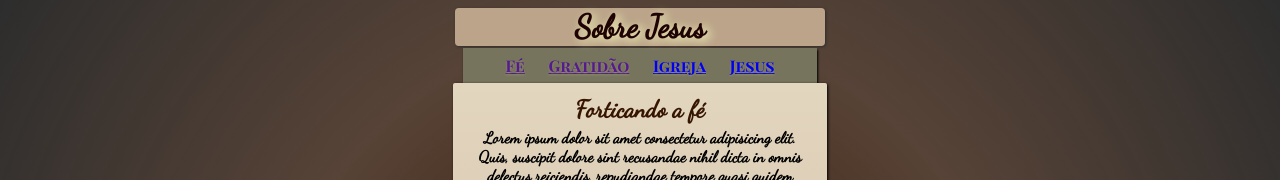
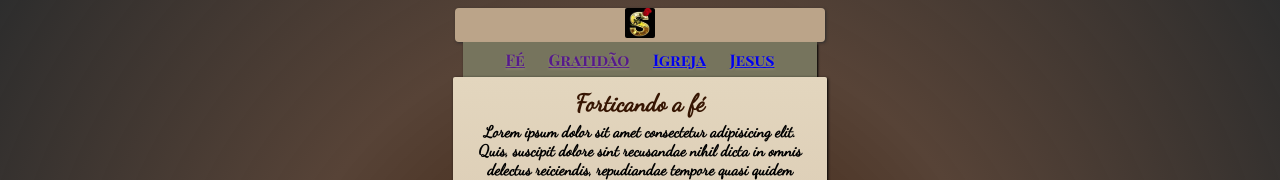
Before and after one commit to Robertvsa09/Jesus-site, a plain HTML site: page index.html in a window 1280 px wide. Shown: the top 180 px of the page. Drawn offline with Linux system fonts and the light colour scheme; files that its build step writes are made by us from their sources; a web font is replaced by a local one.

Commit message:
modifiquei

```diff
--- a/index.html
+++ b/index.html
@@ -25,6 +25,7 @@ header {
  border-radius: 4px;
 box-shadow: rgb(46, 45, 45) 1px 1px 3px;
 width:370px;
+height: 100%;
 margin: auto;
 
 }
@@ -32,8 +33,13 @@ header h1{
     color: var(--cor0);
     font-family: 'Dancing Script','cursive';
  text-align: center;
-      margin: 2px;
+      margin: 20px;
+      padding: 1px;
    text-shadow: rgb(242, 249, 187) 4px 2px 10px; }
+h1{
+
+}
+
 
 :root {
 
@@ -63,6 +69,8 @@ nav {
      padding: 7px;
 
  }
+
+
 
    a {
  padding: 10px;
@@ -96,6 +104,7 @@ main  p{
      margin:auto;
      padding: 4px;
 }
+
     p {
         color: rgb(1, 1, 3);
        font-family:'cursive';
@@ -119,8 +128,10 @@ ul {
 </style>
 
 <body>
+
     <header>
-        <h1>Sobre Jesus</h1>
+      <img src="index (2)/s.png" alt="s" style="width:30px ; position: auto center ;">
+
 
     </header>
     <nav>
@@ -138,6 +149,8 @@ ul {
         <img src="https://www.pngmart.com/files/11/Lord-Jesus-PNG-Clipart.png" jsaction="load:XAeZkd;" jsname="HiaYvf" class="n3VNCb KAlRDb" alt="Lorde jesus PNG clipart | PNG Mart" data-noaft="1" style="width: 300px;  margin: 0px;"
      alt="oração">
 
+
+>
         <h2>Um lugar de novas histórias</h2>
 
       <p> Lorem ipsum dolor sit, amet consectetu . Illum, iste. Deleniti distinctio amet error temporibus reprehenderit voluptate magnam cupiditate asperiores facere repellat nobis, quas qui, non natus repellendus enim nulla!<a href="https://www.vaticannews.va/pt/oracoes/pai-nosso.html" target="_blank">Pai nosso</a></p>
```
Also changed, not shown: index (2)/s.png (added).
